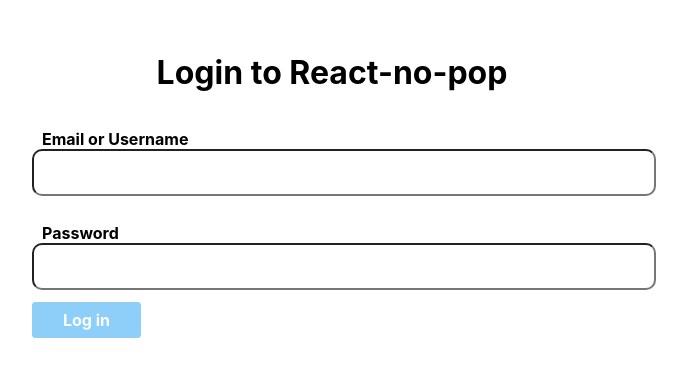
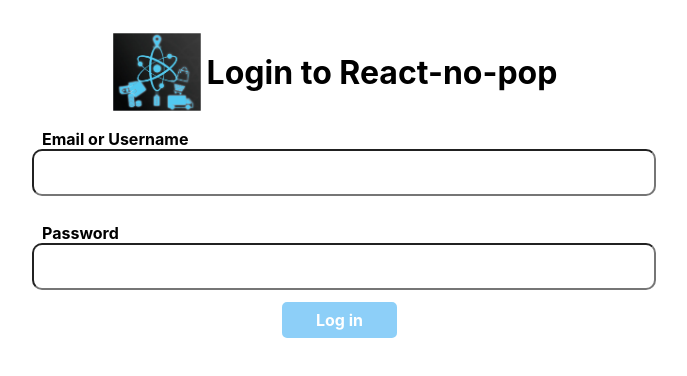
Before and after one commit to VilyaTanke/React-no-pop, a React (Create React App) app: page / in a window 1280 px wide. Shown: the top 376 px of the page, without its empty margins (308-995 px from the left). Built offline with nearby package versions, Linux system fonts and the light colour scheme.

Commit message:
se mejora el acceso a login y se comienza la pagina de productos

```diff
--- a/package.json
+++ b/package.json
@@ -7,9 +7,14 @@
     "@testing-library/react": "^13.4.0",
     "@testing-library/user-event": "^13.5.0",
     "axios": "^1.1.3",
+    "classnames": "^2.3.2",
+    "localforage": "^1.10.0",
+    "match-sorter": "^6.3.1",
     "react": "^18.2.0",
     "react-dom": "^18.2.0",
+    "react-router-dom": "^6.4.3",
     "react-scripts": "5.0.1",
+    "sort-by": "^1.2.0",
     "styled-component": "^2.8.0",
     "styled-components": "^5.3.6",
     "web-vitals": "^2.1.4"
--- a/src/api/client.js
+++ b/src/api/client.js
@@ -21,4 +21,8 @@ client.interceptors.response.use(
 export const setTokenAuthority = accessToken =>
     (client.defaults.headers.common['Authorization'] = `Bearer ${accessToken}`);
 
+export const removeTokenAuthority = () => {
+    delete client.defaults.headers.common['Authorization'];
+}
+
 export default client;
--- a/src/components/auth/LoginPage.css
+++ b/src/components/auth/LoginPage.css
@@ -13,6 +13,10 @@
     height: 64px;
     justify-content: center;
     margin-bottom: 10px;
+  }
+
+  .header-logo-login {
+    display: flex;
   }
 
   .loginPage-error {
--- a/src/components/auth/LoginPage.js
+++ b/src/components/auth/LoginPage.js
@@ -1,15 +1,20 @@
 import { useState } from 'react';
+// import { useLocation, useNavigate } from 'react-router-dom';
 import Button from '../common/Button';
 import FormField from '../common/FormField';
 
 import './LoginPage.css';
 import { login } from './service';
 
+import { ReactComponent as Icon } from '../../assets/LOGOReactNoPop.svg';
+
 const LoginPage = ({ onLogin }) => {
     const [username, setUsername] = useState('');
     const [password, setPassword] = useState('');
     const [error, setError] = useState(null);
     const [isFetching, setIsFetching] = useState(false);
+    // const location = useLocation();
+    // const navigate = useNavigate();
 
     const handleChangeUsername = event => setUsername(event.target.value);
     const handleChangePassword = event => setPassword(event.target.value);
@@ -23,6 +28,8 @@ const LoginPage = ({ onLogin }) => {
             setIsFetching(true);
             await login({ username, password });
             onLogin();
+            // const to = location.state?.from?.pathname || '/';
+            // navigate(to, { replace: true });
         } catch ( error ) {
             setError(error);
             setIsFetching(false);
@@ -33,7 +40,10 @@ const LoginPage = ({ onLogin }) => {
 
     return (
         <div className="loginPage">
-            <h1 className="loginPage-title">Login to React-no-pop</h1>
+            <h1 className="loginPage-title">
+                <Icon width="100" height="100"/>
+                Login to React-no-pop
+            </h1>
             <form onSubmit={handleSubmit}>
                 <FormField
                     type="text"
--- a/src/components/auth/service.js
+++ b/src/components/auth/service.js
@@ -1,4 +1,4 @@
-import client, { setTokenAuthority } from '../../api/client';
+import client, { setTokenAuthority, removeTokenAuthority, } from '../../api/client';
 import storage from '../../utils/storage';
 
 export const login = credentials => {
@@ -7,3 +7,10 @@ export const login = credentials => {
         storage.set('auth', accessToken);
     });
 };
+
+export const logout = () => {
+    return Promise.resolve().then(() => {
+        removeTokenAuthority();
+        storage.remove('auth');
+    })
+}
--- a/src/components/common/Button.js
+++ b/src/components/common/Button.js
@@ -6,13 +6,14 @@ const Button = styled.button`
   align-items: center;
   background-color: ${props =>
     props.variant === 'primary' ? accentColor : 'white'};
-  border-radius: 3px;
+  border-radius: 5px;
   border-style: solid;
-  border-width: 1px;
+  border-width: 4px;
   border-color: ${accentColor};
   color: ${props => (props.variant === 'primary' ? 'white' : accentColor)};
   cursor: pointer;
   display: inline-flex;
+  margin-left: 250px;
   font: inherit;
   font-weight: bold;
   min-height: 36px;
--- a/src/components/layout/Header.js
+++ b/src/components/layout/Header.js
@@ -1,7 +1,7 @@
 import classNames from 'classnames';
 import Button from '..//common/Button';
 
-import logo, { ReactComponent as Icon } from '../../assets/LOGOReactNoPop.svg';
+import { ReactComponent as Icon } from '../../assets/LOGOReactNoPop.svg';
 
 import './Header.css';
 
@@ -9,8 +9,7 @@ const Header = ({ className, isLogged }) => {
     return (
         <header className={classNames('header', className)}>
             <div className="header-logo">
-                <img src={logo} alt="React-no-pop" />
-                <Icon width="32" height="32" />
+                <Icon width="64" height="64" />
             </div>
             <nav className="header-nav">
                 {isLogged ? (
--- a/src/index.js
+++ b/src/index.js
@@ -11,6 +11,6 @@ setTokenAuthority(accessToken);
 const root = ReactDOM.createRoot(document.getElementById('root'));
 root.render(
   <React.StrictMode>
-    <App isInitiallyLogged={!accessToken} />
+    <App isInitiallyLogged={!!accessToken} />
   </React.StrictMode>
 );
```
Also changed, not shown: src/components/auth/LoginState.js (added, +11 -0 lines), src/components/productPage/service.js (+26 -0 lines), src/assets/LOGOReactNoPop.jpg (added), 1 other file (tests, documents, lock files or other folders).
